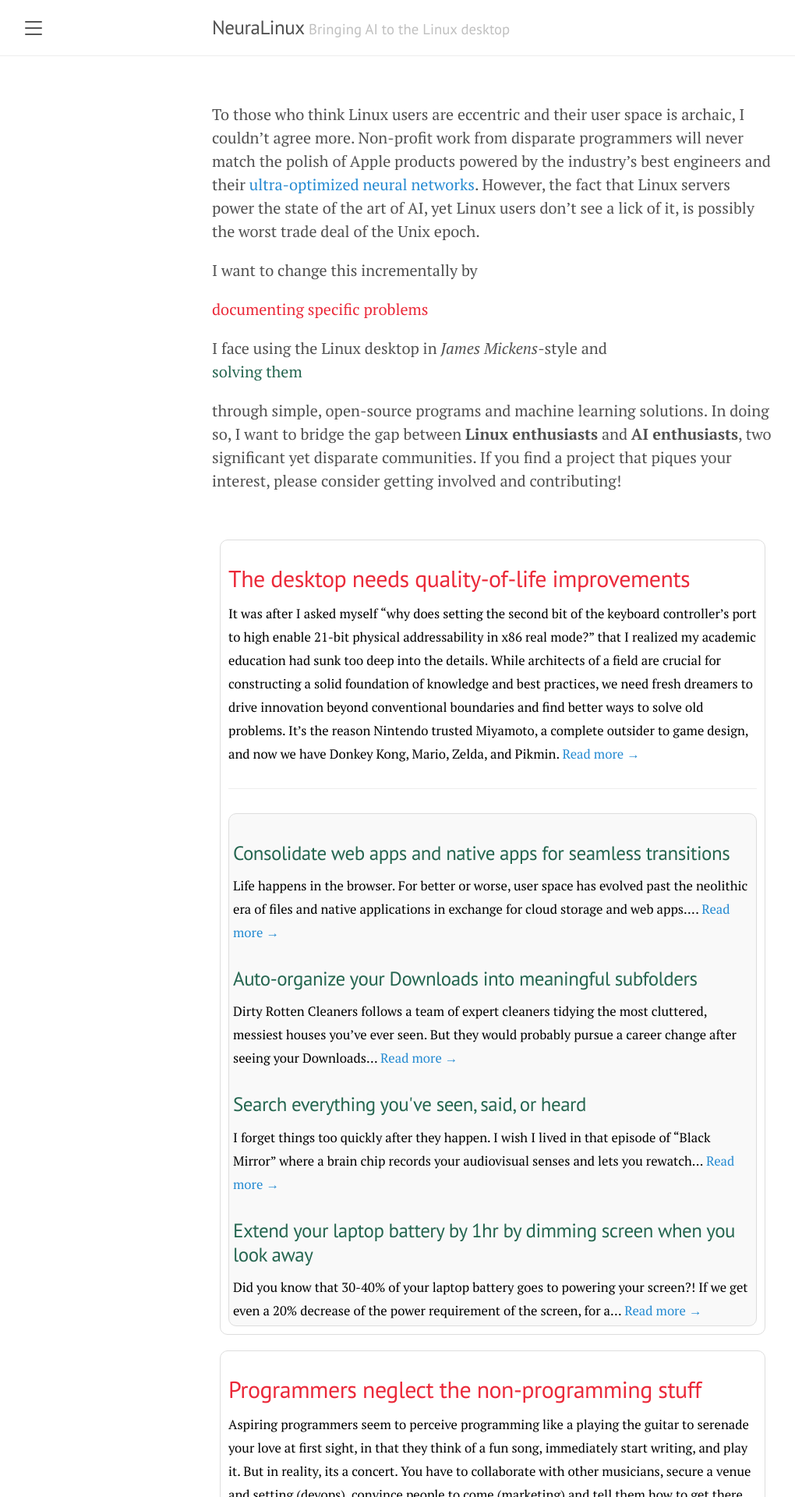
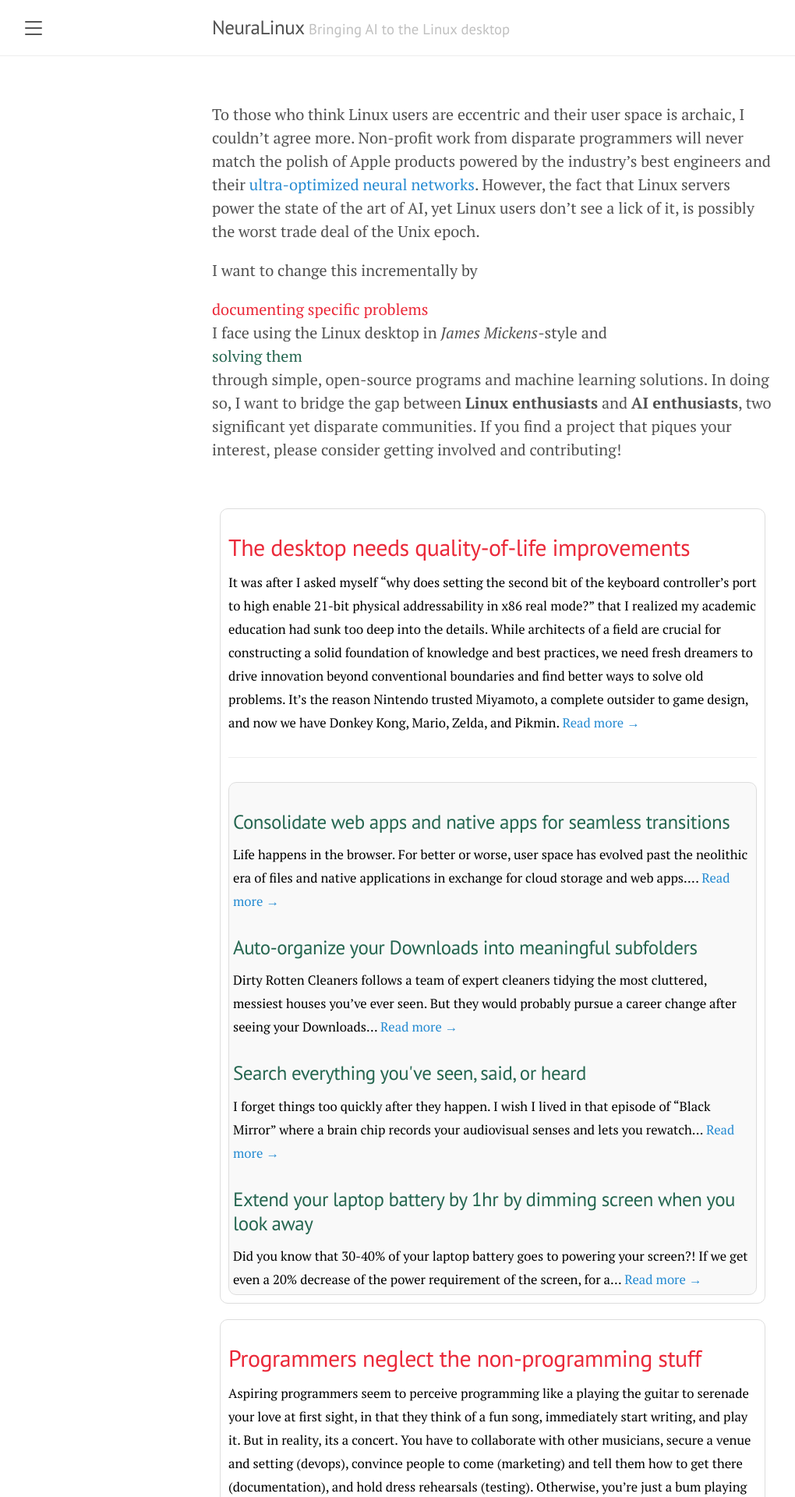
Before and after one commit to chinarjoshi/chinarjoshi.github.io, a Jekyll site: the page built from index.html, in a window 1280 px wide. Shown: the top 1920 px of the page at 78% size, without its empty margins (8-1028 px from the left). Built offline with Jekyll 4.4.1, drawn with Linux system fonts in a browser that asks for light colours; the list of posts is cut into pages by our own code.

Commit message:
oops fix paragraph spacing

```diff
--- a/index.html
+++ b/index.html
@@ -12,7 +12,7 @@
   </p>
 
   <p>
-  I want to change this incrementally by <p style="color: #eb2939;">documenting specific problems</p> I face using the Linux desktop in <i>James Mickens</i>-style and <p style="color: #256650;">solving them</p> through simple, open-source programs and machine learning solutions. In doing so, I want to bridge the gap between <b>Linux enthusiasts</b> and <b>AI enthusiasts</b>, two significant yet disparate communities. If you find a project that piques your interest, please consider getting involved and contributing!
+  I want to change this incrementally by <div style="color: #eb2939;">documenting specific problems</div> I face using the Linux desktop in <i>James Mickens</i>-style and <div style="color: #256650;">solving them</div> through simple, open-source programs and machine learning solutions. In doing so, I want to bridge the gap between <b>Linux enthusiasts</b> and <b>AI enthusiasts</b>, two significant yet disparate communities. If you find a project that piques your interest, please consider getting involved and contributing!
   </p>
 </div>
 <br>
```
